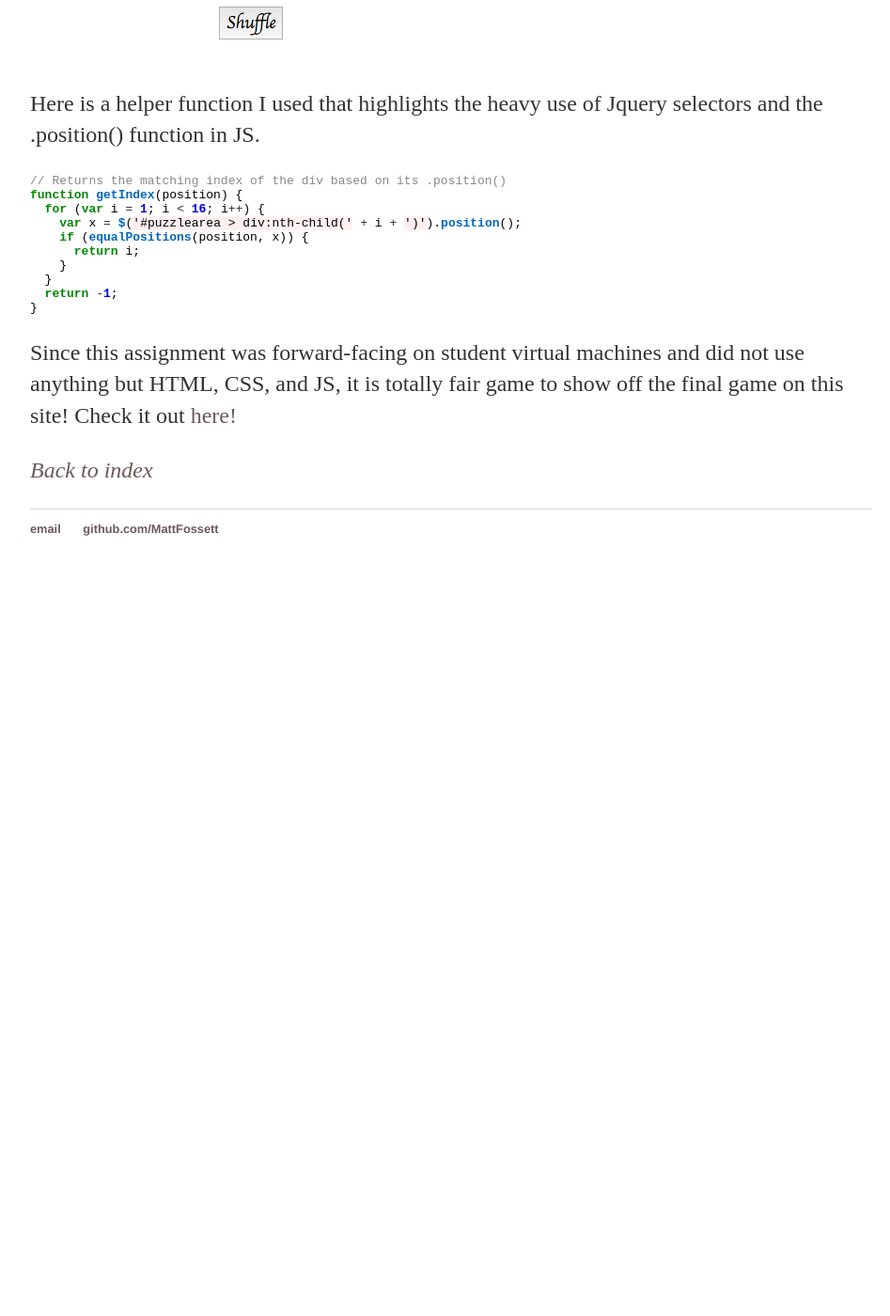
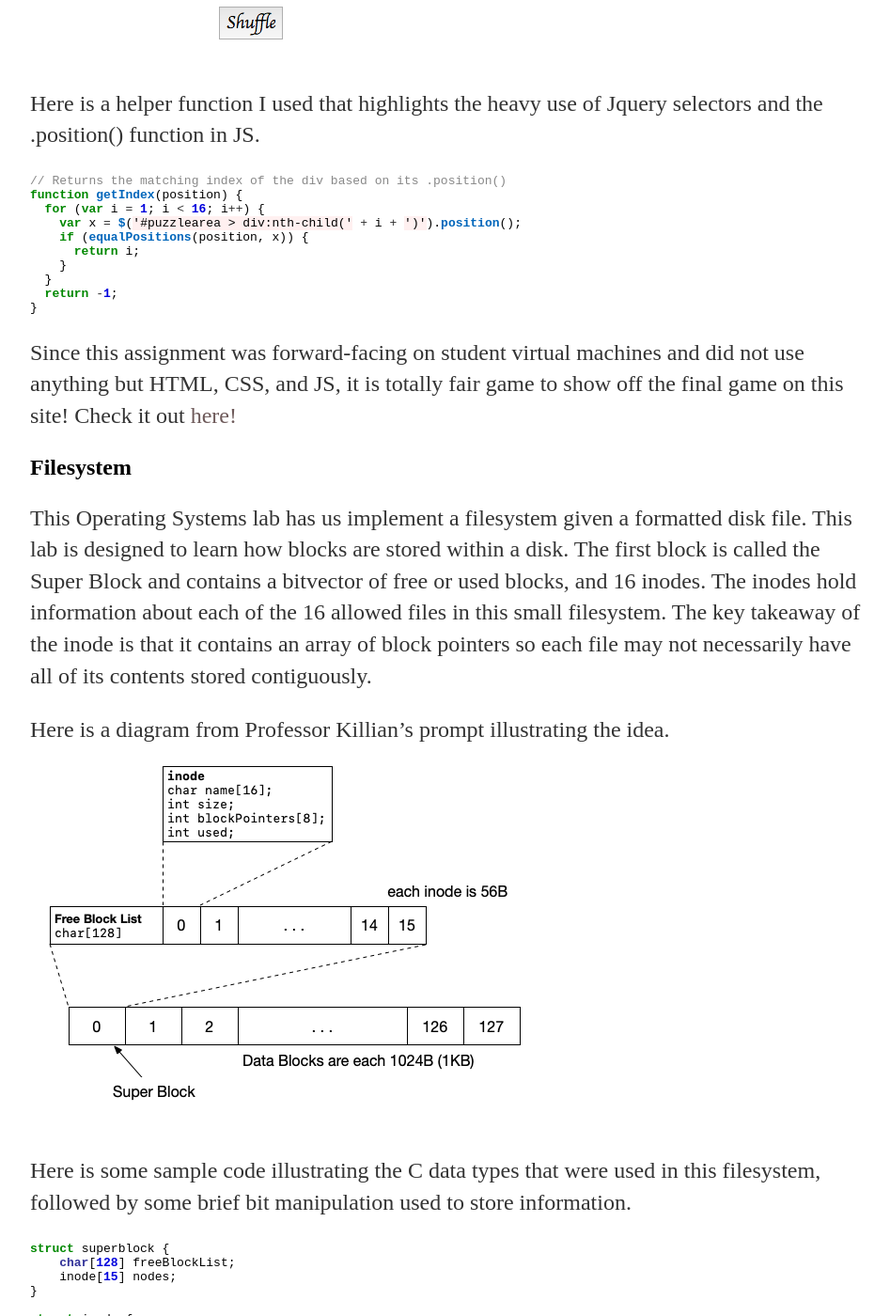
Before and after one commit to MattFossett/mattfossett.github.io, a Jekyll site: the page built from projects/index.md, in a window 1280 px wide and 1400 px high, scrolled down 5463 px. Shown: the whole window at 94% size, without its empty margins (160-1107 px from the left). Built offline with Jekyll 4.4.1, drawn with Linux system fonts in a browser that asks for light colours; before the commit the page ends 6093 px from its top, so only the background shows below that; some of the changed text lies outside the part shown.

Commit message:
Finished more CS topics

````diff
--- a/_includes/computer_science.md
+++ b/_includes/computer_science.md
@@ -141,3 +141,46 @@ Since this assignment was forward-facing on student virtual machines and
 did not use anything but HTML, CSS, and JS, it is totally fair game
 to show off the final game on this site!
 Check it out [here!](/puzzle/fifteen.html)
+
+## Filesystem
+
+This Operating Systems lab has us implement a filesystem given a formatted disk file.
+This lab is designed to learn how blocks are stored within
+a disk. The first block is called the Super Block and
+contains a bitvector of free or used blocks, and 16 inodes.
+The inodes hold information about each of the 16 allowed files
+in this small filesystem. The key takeaway of the inode is
+that it contains an array of block pointers so each file may
+not necessarily have all of its contents stored contiguously.
+
+Here is a diagram from Professor Killian's prompt illustrating the idea.
+![how our filesystem works](/images/filesystem.png)
+
+Here is some sample code illustrating the C data types
+that were used in this filesystem, followed by some
+brief bit manipulation used to store information.
+
+```c
+struct superblock {
+    char[128] freeBlockList;
+    inode[15] nodes;
+}
+
+struct inode {
+    char name[16];
+    int size;
+    int blockPointers[8];
+    int used;
+}
+...
+{   // Code showing the use of moving a file descriptor,
+    // and storing data into a char array
+    lseek(fs->fildes, 0, SEEK_SET);
+    char freeList[128];
+    read(fs->fildes,freeList, 128);
+}
+```
+
+This lab was one of my favorites as it really solidified
+the concepts associated with filesystems, and also highlighted
+the fact that a lot of these operations are not very complicated.
````
Also changed, not shown: images/filesystem.png (added).
